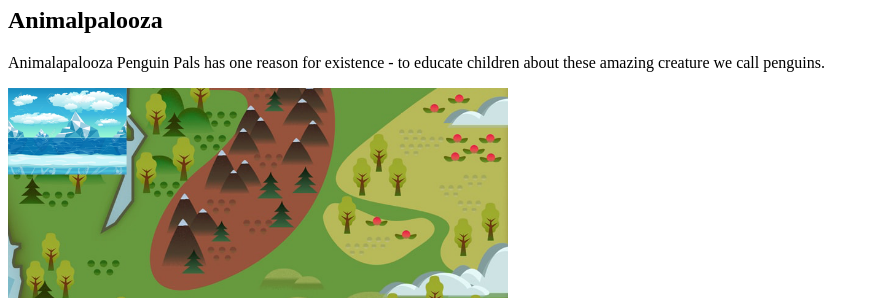
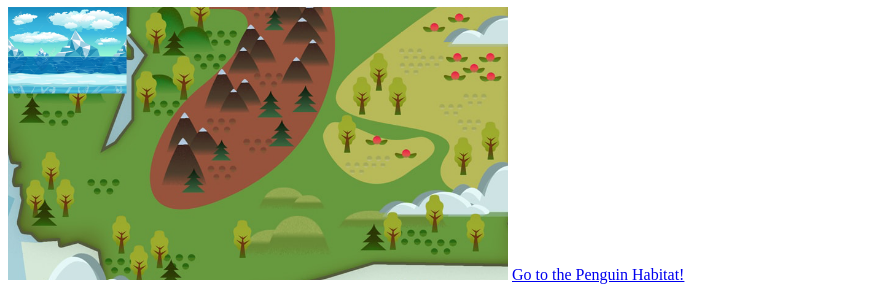
Before and after one commit to ndikan/penguin, a plain HTML site: page zoo.html in a window 1280 px wide. Shown: the part 73-371 px from the top of the page, without its empty margins (0-876 px from the left). Drawn offline with nearby package versions, Linux system fonts and the light colour scheme.

Commit message:
removed reundancies

```diff
--- a/zoo.html
+++ b/zoo.html
@@ -25,8 +25,8 @@
         <p>This is the header text</p>
     </header> -->
     <section>
-        <h1>Animalpalooza</h1>
-        <p>Animalapalooza Penguin Pals has one reason for existence - to educate children about these amazing creature we call penguins.</p>
+        <!--<h1>Animalpalooza</h1>
+        <p>Animalapalooza Penguin Pals has one reason for existence - to educate children about these amazing creature we call penguins.</p>-->
 
         <img src="zoomap.png" alt="Penguins" style="width:500px;">
         <a href="index.html">Go to the Penguin Habitat!</a>
```
